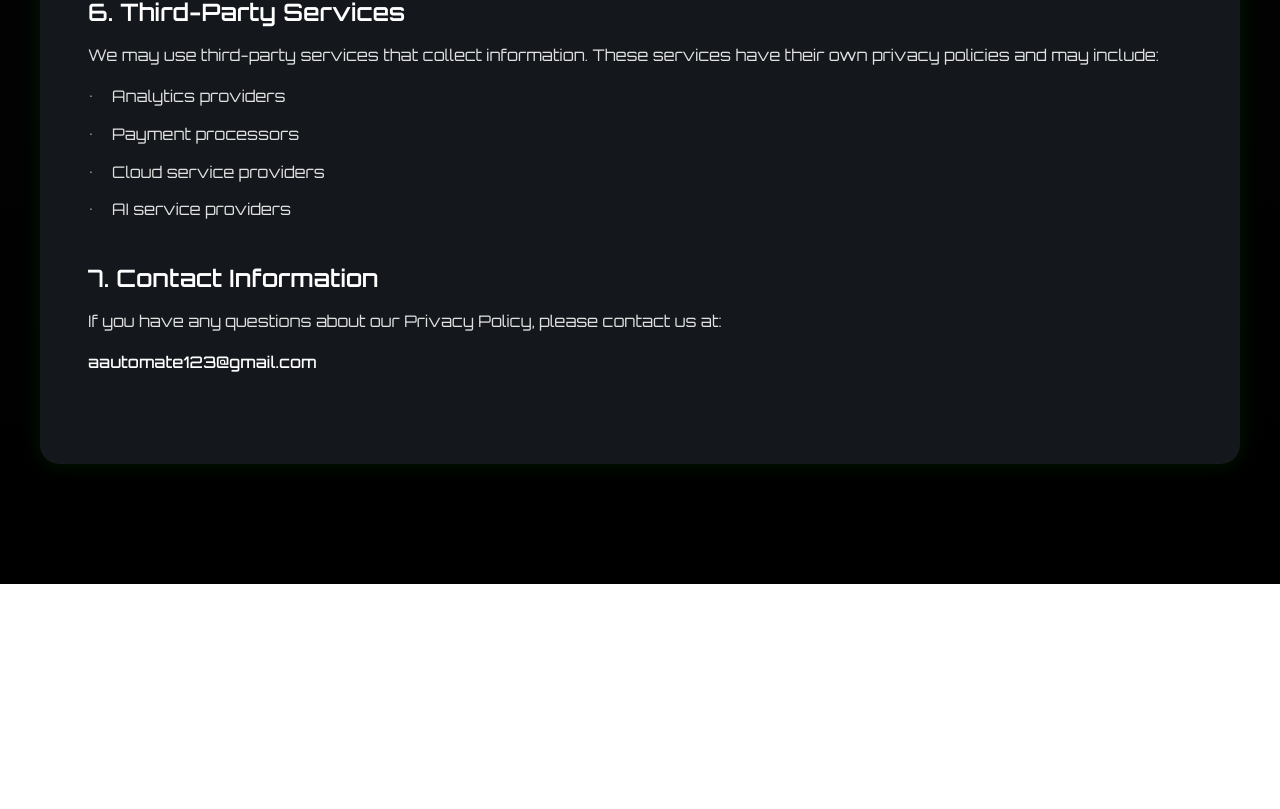
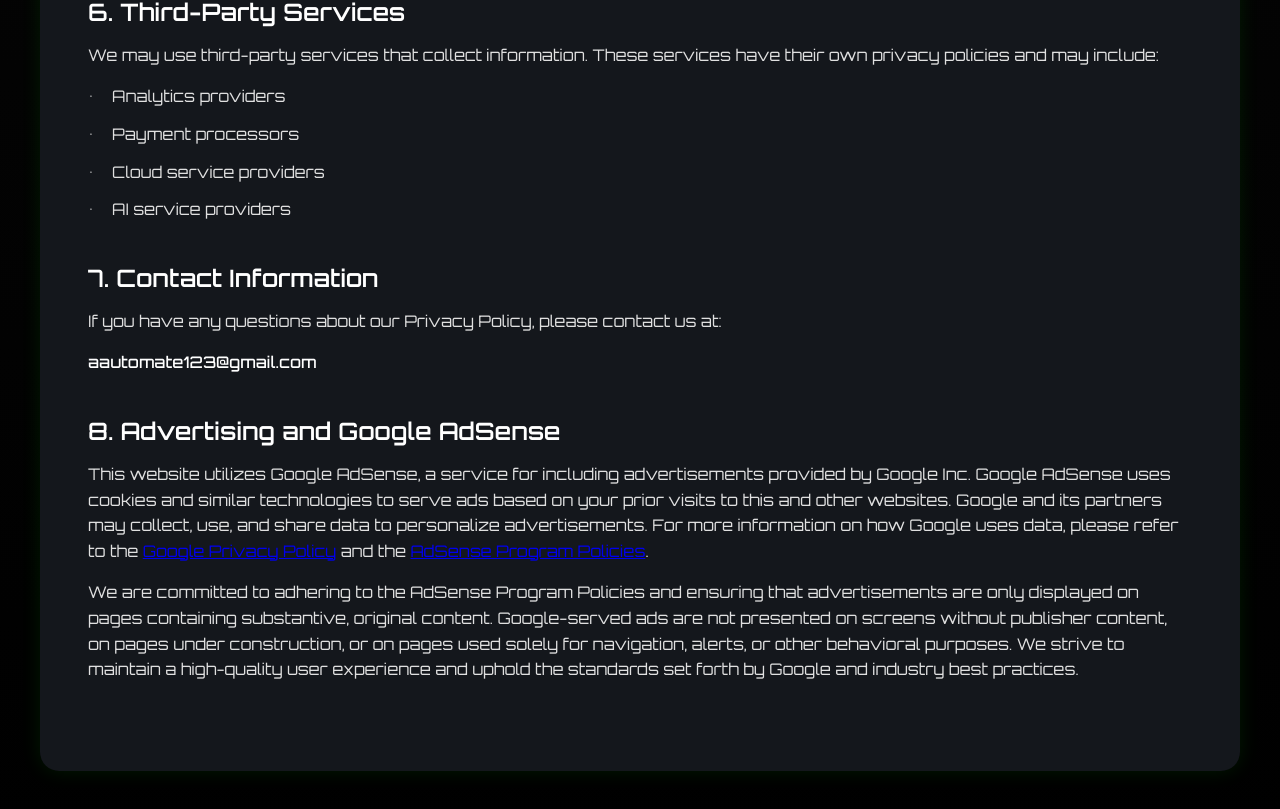
Before and after one commit to Aaqil456/mudahprompt, a Next.js app: page /privacy-policy in a window 1280 px wide. Shown: the part 1835-2644 px from the top of the page. Before the commit the page ends 2419 px from the top, so only its background shows below. Built offline with nearby package versions, Linux system fonts and the light colour scheme; no server answers.

Commit message:
add adsense policies

```diff
--- a/src/app/privacy-policy/page.tsx
+++ b/src/app/privacy-policy/page.tsx
@@ -85,6 +85,16 @@
             <p>If you have any questions about our Privacy Policy, please contact us at:</p>
             <p className={styles.contact}>aautomate123@gmail.com</p>
           </div>
+
+          <div className={styles.section}>
+            <h2>8. Advertising and Google AdSense</h2>
+            <p>
+              This website utilizes Google AdSense, a service for including advertisements provided by Google Inc. Google AdSense uses cookies and similar technologies to serve ads based on your prior visits to this and other websites. Google and its partners may collect, use, and share data to personalize advertisements. For more information on how Google uses data, please refer to the <a href="https://policies.google.com/privacy" target="_blank" rel="noopener noreferrer">Google Privacy Policy</a> and the <a href="https://support.google.com/adsense/answer/48182?hl=en" target="_blank" rel="noopener noreferrer">AdSense Program Policies</a>.
+            </p>
+            <p>
+              We are committed to adhering to the AdSense Program Policies and ensuring that advertisements are only displayed on pages containing substantive, original content. Google-served ads are not presented on screens without publisher content, on pages under construction, or on pages used solely for navigation, alerts, or other behavioral purposes. We strive to maintain a high-quality user experience and uphold the standards set forth by Google and industry best practices.
+            </p>
+          </div>
         </div>
       </div>
     </div>
```
